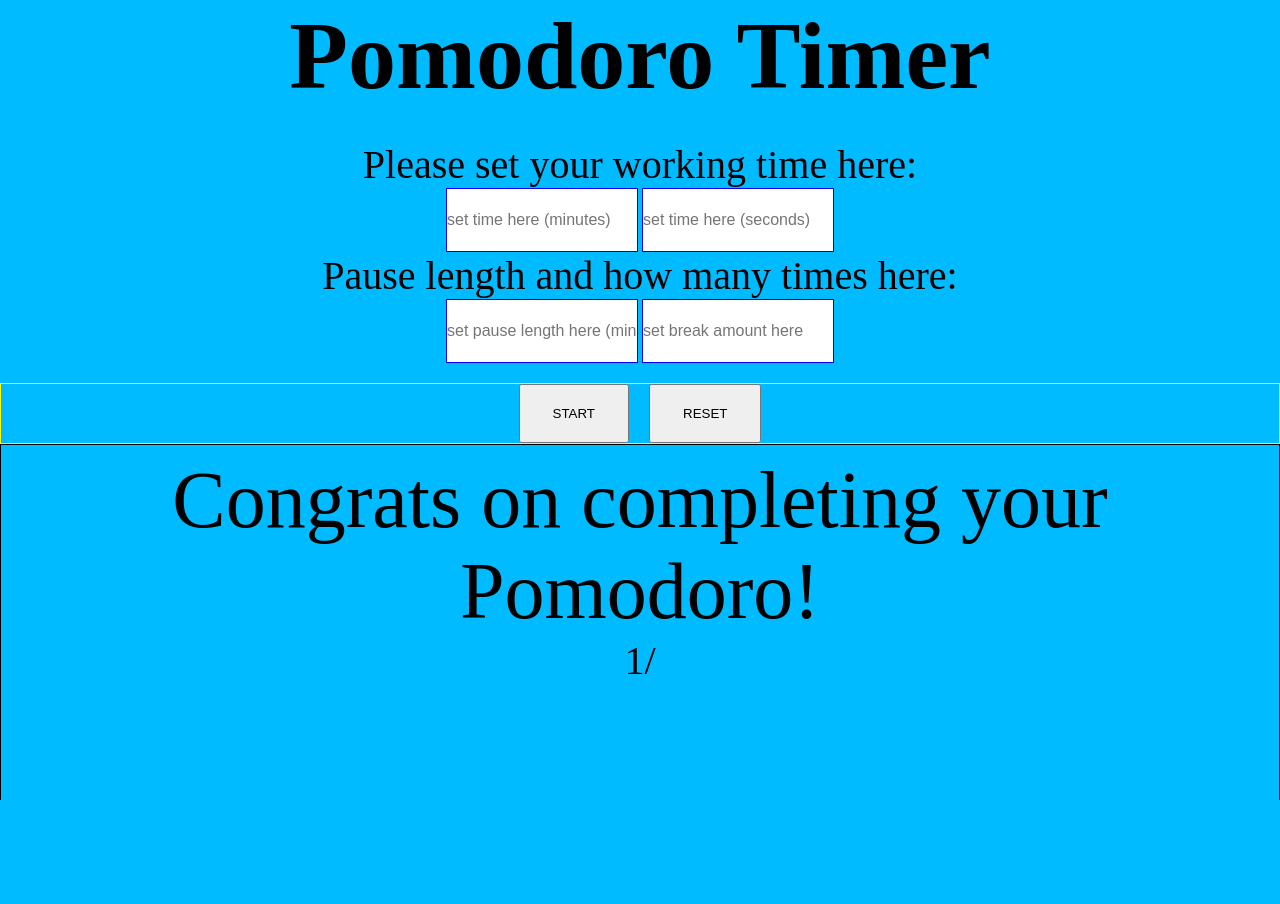
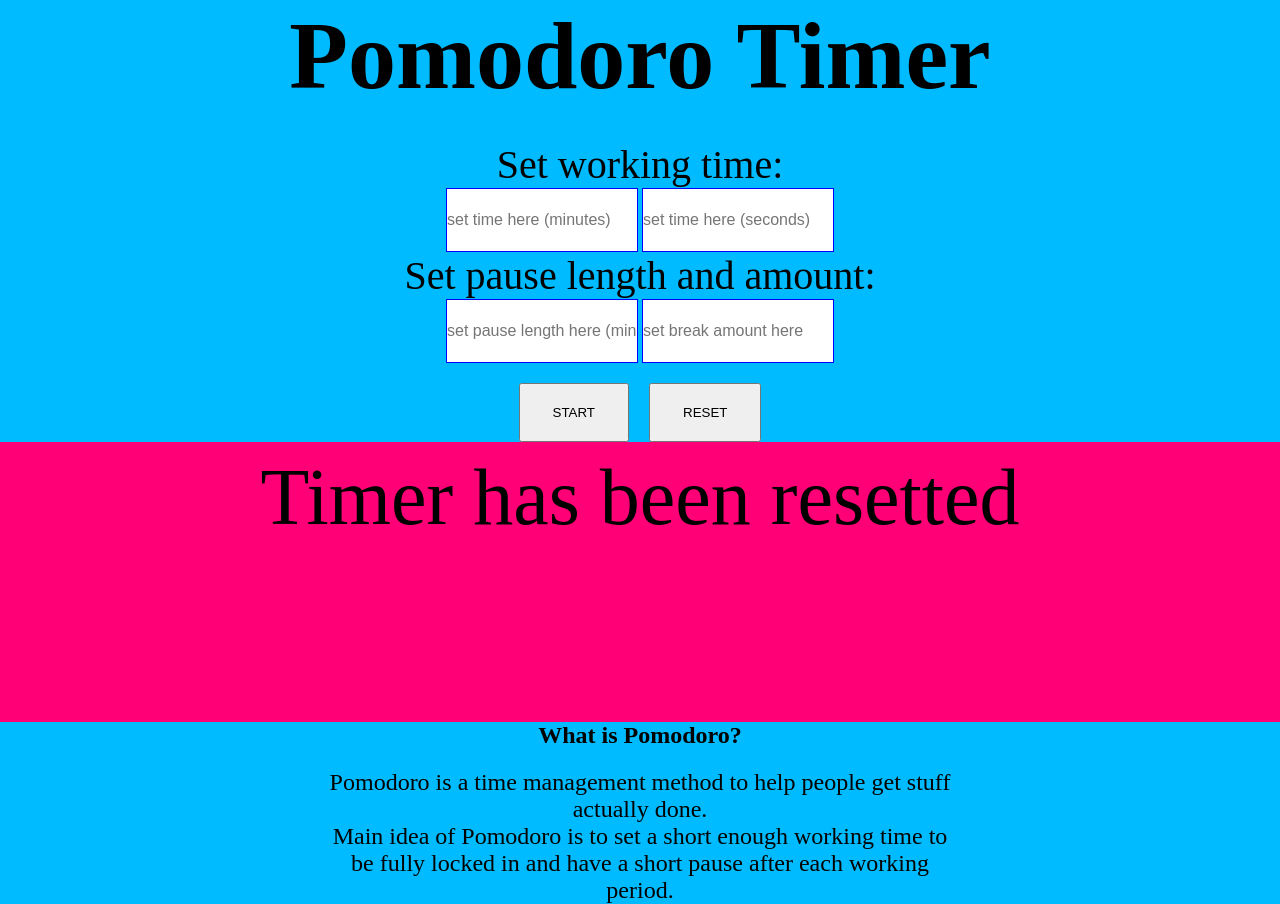
Before and after one commit to doublekassu/Pomodoro-Timer, a plain HTML site: page index.html in a window 1280 px wide. Both pictures are taken after a click on the button "START". Before the commit the page ends 800 px from the top, so only its background shows below. Drawn offline with Linux system fonts and the light colour scheme.

Commit message:
More css, removed overflow:hidden

```diff
--- a/index.html
+++ b/index.html
@@ -11,13 +11,13 @@
             <h1>Pomodoro Timer</h1>
         </div>
         <div id="clock">
-            <p class="inputInstruction">Please set your working time here:</p>
+            <p class="inputInstruction">Set working time:</p>
             <div class ="timeInputDiv">
                 <!--This forces the input to not have e, dots, commas etc. Only numbers -->
                 <input id="timeInputMinutes" class="timeInput" placeholder="set time here (minutes)" type="number" onkeydown="javascript: return ['Backspace','Delete','ArrowLeft','ArrowRight'].includes(event.code) ? true : !isNaN(Number(event.key)) && event.code!=='Space'"/>
                 <input id="timeInputSeconds" class="timeInput" placeholder="set time here (seconds)" type="number" onkeydown="javascript: return ['Backspace','Delete','ArrowLeft','ArrowRight'].includes(event.code) ? true : !isNaN(Number(event.key)) && event.code!=='Space'"/>
             </div>
-            <p class="inputInstruction">Pause length and how many times here:</p>
+            <p class="inputInstruction">Set pause length and amount:</p>
             <div class="timeInputDiv">
                 <input id="pauseInputMinutes" class="timeInput" placeholder="set pause length here (minutes)" type="number" onkeydown="javascript: return ['Backspace','Delete','ArrowLeft','ArrowRight'].includes(event.code) ? true : !isNaN(Number(event.key)) && event.code!=='Space'"/>
                 <input id="pauseInputTimes" class="timeInput" placeholder="set break amount here" type="number" onkeydown="javascript: return ['Backspace','Delete','ArrowLeft','ArrowRight'].includes(event.code) ? true : !isNaN(Number(event.key)) && event.code!=='Space'"/>
@@ -31,6 +31,10 @@
             <p id="number">00:00</p>
             <p id="pomodoro-cycle">Current cycle / break amount</p>
         </div>
+        <div id="pomodoro-information">
+            <h2>What is Pomodoro?</h2>
+            <p class="information-text">Pomodoro is a time management method to help people get stuff actually done.<br>Main idea of Pomodoro is to set a short enough working time to be fully locked in and have a short pause after each working period.</p>
+        </div>
         <script src="pomodoro.js"></script>
     </body>
 </html>
--- a/pomodoro.js
+++ b/pomodoro.js
@@ -23,6 +23,8 @@ const resetTimer = () => {
     pauseInputMinutes.value = "";
     pauseInputTimes.value = "";
     numberQuery.innerHTML = "Timer has been resetted";
+    pomodoroCycleQuery.innerHTML = "";
+    currentPomodoroCycle = 0;
     timerDiv.style.backgroundColor = "#ff0077";
 }
 
@@ -122,6 +124,10 @@ const checkForInvalidInputs = () => {
         alert("Please use the values between 0-59 as your seconds inputs!");
         return true;
     }
+    else if (timeInputSeconds.value === "" || pauseInputMinutes.value === "" || pauseInputTimes.value === "") {
+        alert("Only minutes can be left empty!")
+        return true;
+    }
     else {
         return false;
     }
@@ -141,5 +147,3 @@ const checkIfSecondsUnderTen = (timeValue) => {
         return false;
     }
 }
-
-console.log(checkIfSecondsUnderTen(75));
--- a/styles.css
+++ b/styles.css
@@ -53,26 +53,17 @@ input::-webkit-inner-spin-button {
 }
 
 #display-number {
-    border: 1px solid black;
     width: 100%;
     height: 100%;
     display: flex;
     background-color: #ff0077;
     flex-direction: column;
+    padding-bottom: 14%;
 }
 
 #number {
     font-size: 5rem;
     margin-top: 10px;
-}
-
-body, html {
-    height: 100%;
-    overflow: hidden;
-}
-
-body {
-    background-color: #00bbff;
 }
 
 button {
@@ -85,7 +76,28 @@ button {
 #buttons-div {
     display: flex;
     flex-direction: row;
-    border: 1px solid yellow;
     justify-content: center;
     margin-top: 20px;
 }
+
+button:hover {
+    background-color: lightgreen;
+    border-color: transparent;
+}
+
+#pomodoro-information {
+    width: 50%;
+    height: 15%;
+    text-align: center;
+    margin-left: auto;
+    margin-right: auto;
+}
+
+.information-text {
+    margin-top: 20px;
+    font-size: 1.5rem;
+}
+
+body {
+    background-color: #00bbff;
+}
```
